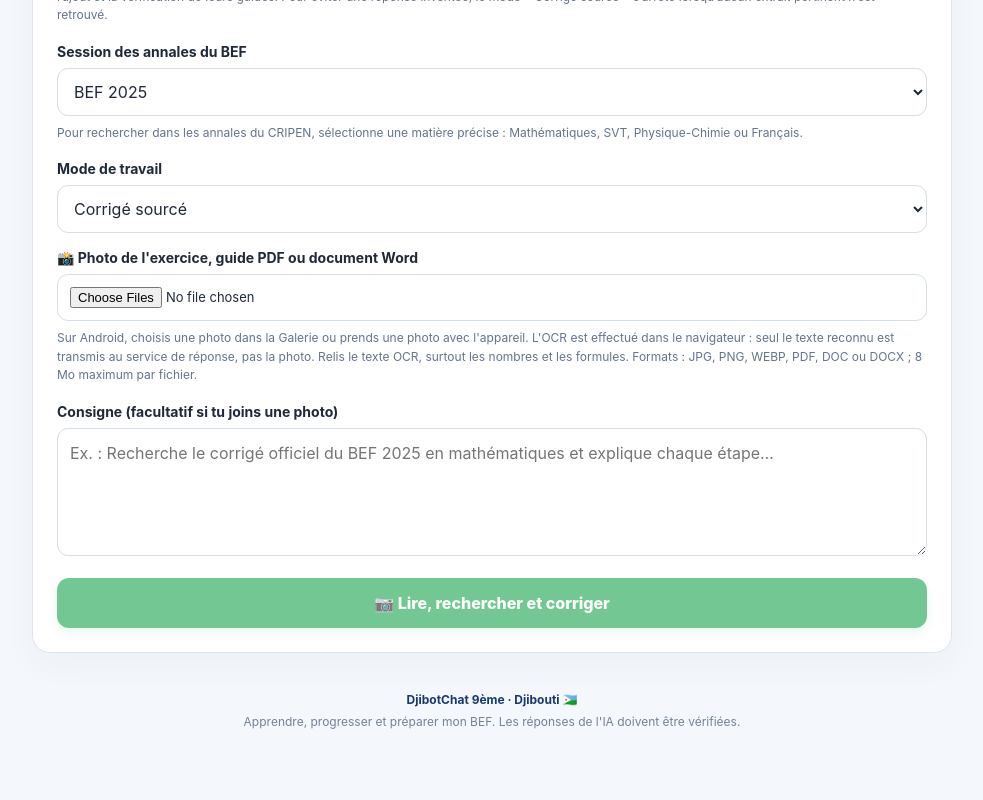
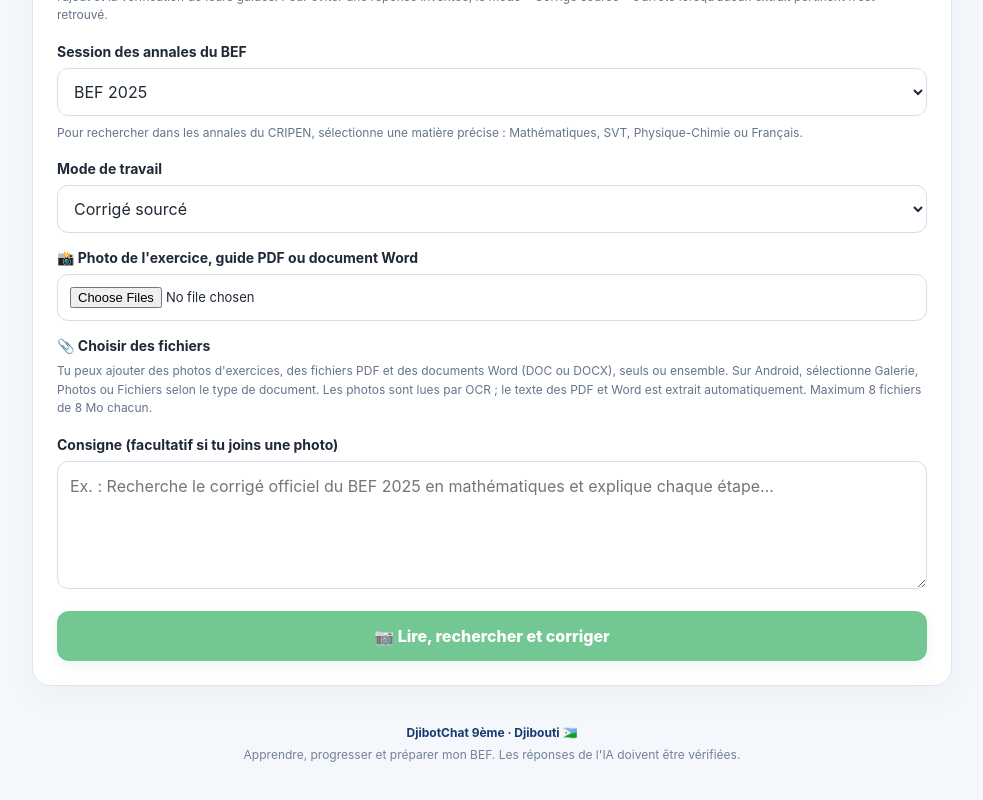
Before and after one commit to djama77/DjibotChat-9eme, a Next.js app in the folder vercel-app/: page / in a window 1280 px wide. Shown: the part 1447-2247 px from the top of the page, without its empty margins (148-1131 px from the left). Before the commit the page ends 2222 px from the top, so only its background shows below. Built offline with nearby package versions, Linux system fonts and the light colour scheme.

Commit message:
Improve Android file picker for photos PDF and Word

```diff
--- a/vercel-app/app/page.tsx
+++ b/vercel-app/app/page.tsx
@@ -61,8 +61,15 @@ export default function Home() {
     try {
       const selectedFiles = Array.from(files ?? []);
       if (selectedFiles.length > 8) throw new Error("Ajoute au maximum 8 fichiers à la fois.");
+      const allowedExtensions = /\\.(jpe?g|png|webp|pdf|docx?)$/i;
+      const invalidFile = selectedFiles.find((file) => !allowedExtensions.test(file.name));
+      if (invalidFile) {
+        throw new Error("Format non pris en charge : " + invalidFile.name + ". Choisis une photo JPG/PNG/WEBP, un PDF ou un document Word DOC/DOCX.");
+      }
+      const oversizedFile = selectedFiles.find((file) => file.size > 8 * 1024 * 1024);
+      if (oversizedFile) throw new Error("Le fichier " + oversizedFile.name + " dépasse 8 Mo.");
 
-      const photos = selectedFiles.filter((file) => file.type.startsWith("image/"));
+      const photos = selectedFiles.filter((file) => file.type.startsWith("image/") || /\\.(jpe?g|png|webp)$/i.test(file.name));
       const documents = selectedFiles.filter((file) => !file.type.startsWith("image/"));
       let recognizedExercise = "";
 
@@ -162,9 +169,10 @@ export default function Home() {
       <select id="mode" value={mode} onChange={(event) => setMode(event.target.value as PedagogyMode)}>{Object.entries(PEDAGOGY_MODES).map(([value, label]) => <option key={value} value={value}>{label}</option>)}</select>
       {mode === "erreur" && <><label htmlFor="studentAnswer">Ta réponse à analyser</label><textarea id="studentAnswer" rows={3} value={studentAnswer} onChange={(event) => setStudentAnswer(event.target.value)} placeholder="Écris ta réponse pour analyser ton raisonnement…" /></>}
       <label htmlFor="guides">📸 Photo de l'exercice, guide PDF ou document Word</label>
-      <input id="guides" type="file" accept="image/jpeg,image/png,image/webp,application/pdf,.pdf,.doc,.docx,application/msword,application/vnd.openxmlformats-officedocument.wordprocessingml.document" multiple onChange={(event) => setFiles(event.target.files)} />
-      <p className="hint">Sur Android, choisis une photo dans la Galerie ou prends une photo avec l'appareil. L'OCR est effectué dans le navigateur : seul le texte reconnu est transmis au service de réponse, pas la photo. Relis le texte OCR, surtout les nombres et les formules. Formats : JPG, PNG, WEBP, PDF, DOC ou DOCX ; 8 Mo maximum par fichier.</p>
-      {files && files.length > 0 && <p className="hint">📎 {files.length} fichier(s) sélectionné(s).</p>}
+      <input id="guides" className="fileInputHidden" type="file" accept=".jpg,.jpeg,.png,.webp,.pdf,.doc,.docx,image/jpeg,image/png,image/webp,application/pdf,application/msword,application/vnd.openxmlformats-officedocument.wordprocessingml.document" multiple onChange={(event) => setFiles(event.target.files)} />
+      <label className="filePickerButton" htmlFor="guides">📎 Choisir des fichiers</label>
+      <p className="hint">Tu peux ajouter des photos d'exercices, des fichiers PDF et des documents Word (DOC ou DOCX), seuls ou ensemble. Sur Android, sélectionne Galerie, Photos ou Fichiers selon le type de document. Les photos sont lues par OCR ; le texte des PDF et Word est extrait automatiquement. Maximum 8 fichiers de 8 Mo chacun.</p>
+      {files && files.length > 0 && <div className="selectedFiles" aria-live="polite"><strong>Fichiers sélectionnés ({files.length}) :</strong><ul>{Array.from(files).map((file, index) => <li key={index}>{file.name}</li>)}</ul></div>}
       <label htmlFor="question">Consigne (facultatif si tu joins une photo)</label>
       <textarea id="question" rows={4} value={question} onChange={(event) => setQuestion(event.target.value)} placeholder="Ex. : Recherche le corrigé officiel du BEF 2025 en mathématiques et explique chaque étape…" />
       <button className="submitButton" disabled={busy || (!question.trim() && !(files && files.length > 0))}>{busy ? "OCR et recherche dans les guides et annales…" : "📷 Lire, rechercher et corriger"}</button>
```
